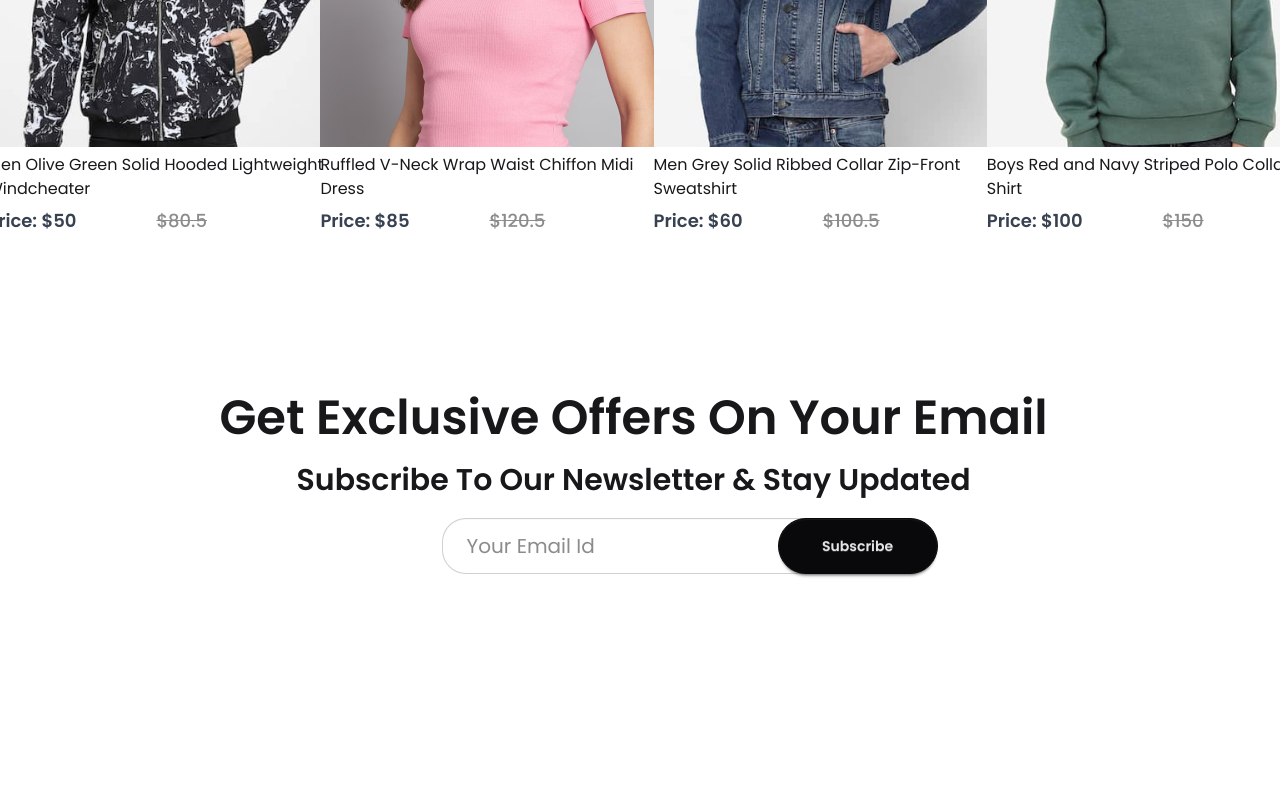
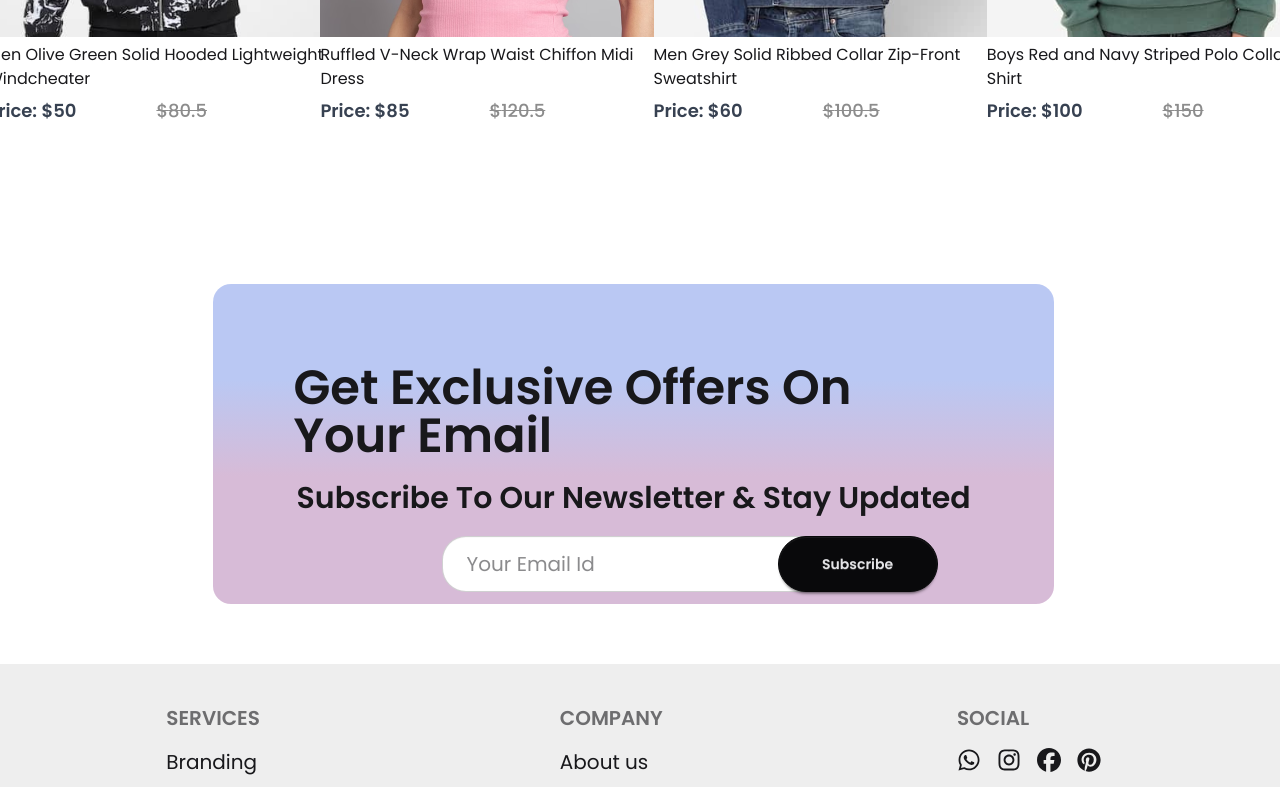
Before and after one commit to salman60mahmud/shop_touch, a React (Vite) app: page / in a window 1280 px wide. Shown: the part 3587-4374 px from the top of the page. Before the commit the page ends 4321 px from the top, so only its background shows below. Built offline with nearby package versions, Linux system fonts and the light colour scheme.

Commit message:
footer added

```diff
--- /dev/null
+++ b/src/Components/Footer.jsx
@@ -0,0 +1,52 @@
+import React from 'react';
+// icons
+import { FaWhatsapp } from "react-icons/fa6";
+import { FaInstagram } from "react-icons/fa6";
+import { FaFacebook } from "react-icons/fa6";
+import { FaPinterest } from "react-icons/fa6";
+
+
+const Footer = () => {
+    return (
+        <div>
+<footer className="footer flex justify-around sm:footer-horizontal bg-base-300 text-xl p-10">
+  <nav>
+    <h6 className="footer-title">Services</h6>
+    <a className="transition delay-150 duration-300 ease-in-out hover:-translate-y-1 hover:scale-120 cursor-pointer">Branding</a>
+    <a className="transition delay-150 duration-300 ease-in-out hover:-translate-y-1 hover:scale-120 cursor-pointer">Design</a>
+    <a className="transition delay-150 duration-300 ease-in-out hover:-translate-y-1 hover:scale-120 cursor-pointer">Products</a>
+    <a className="transition delay-150 duration-300 ease-in-out hover:-translate-y-1 hover:scale-120 cursor-pointer">Marketing</a>
+  </nav>
+  <nav>
+    <h6 className="footer-title">Company</h6>
+    <a className="transition delay-150 duration-300 ease-in-out hover:-translate-y-1 hover:scale-120 cursor-pointer">About us</a>
+    <a className="transition delay-150 duration-300 ease-in-out hover:-translate-y-1 hover:scale-120 cursor-pointer">Contact</a>
+  </nav>
+  <nav>
+    <h6 className="footer-title">Social</h6>
+    <div className="grid grid-flow-col gap-4">
+      <a className='text-2xl transition delay-150 duration-300 ease-in-out hover:-translate-y-1 hover:scale-120 cursor-pointer'>
+      <FaWhatsapp />
+      </a>
+      <a className='text-2xl transition delay-150 duration-300 ease-in-out hover:-translate-y-1 hover:scale-120 cursor-pointer'>
+      <FaInstagram />
+      </a>
+      <a className='text-2xl transition delay-150 duration-300 ease-in-out hover:-translate-y-1 hover:scale-120 cursor-pointer'>
+      <FaFacebook />
+      </a>
+      <a className='text-2xl transition delay-150 duration-300 ease-in-out hover:-translate-y-1 hover:scale-120 cursor-pointer'>
+        <FaPinterest />
+      </a>
+    </div>
+  </nav>
+  </footer>
+  <footer>
+  <aside>
+    <p className='flex flex-col items-center gap-50 w-full bg-base-300 text-2xl pb-10'>Copyright © {new Date().getFullYear()} - All right reserved by Shop Touch</p>
+  </aside>
+</footer>
+        </div>
+    );
+};
+
+export default Footer;
--- /dev/null
+++ b/src/Components/NewsLetter.css
@@ -0,0 +1,8 @@
+.background {
+    background: linear-gradient(180deg, #bac8f3 30%, #d7bbd7 60%);
+    width: 65%;
+    height: 40vh;
+    display: flex;
+    margin: 0px auto 60px auto;
+    border-radius: 18px;
+}
--- a/src/Components/NewsLetter.jsx
+++ b/src/Components/NewsLetter.jsx
@@ -1,7 +1,8 @@
+import './NewsLetter.css'
 
 const NewsLetter = () => {
     return (
-        <div className="flex justify-between items-center flex-col mb-40">
+        <div className="flex justify-between items-center flex-col mb-40 p-20 background">
             <h1 className="text-5xl font-semibold">Get Exclusive Offers On Your Email</h1>
             <p className="text-3xl font-semibold mt-5">Subscribe To Our Newsletter & Stay Updated</p>
             <div className="join mt-5 relative">
--- a/src/Components/Offers.css
+++ b/src/Components/Offers.css
@@ -2,7 +2,7 @@
     width: 65%;
     height: 60vh;
     display: flex;
-    margin: 120px auto 150px auto;
+    margin: 120px auto 40px auto;
     border-radius: 18px;
     background: linear-gradient(360deg, #e9b6ed 10%, #e3dcc2ce 50%);
 }
--- a/src/Pages/Shop.jsx
+++ b/src/Pages/Shop.jsx
@@ -3,6 +3,7 @@ import Items from "../Components/Items";
 import NewCollections from "../Components/NewCollections";
 import NewsLetter from "../Components/NewsLetter";
 import Offers from "../Components/Offers";
+import Footer from "../Components/Footer"
 
 const Shop = () => {
     return (
@@ -12,6 +13,7 @@ const Shop = () => {
             <Offers/>
             <NewCollections/>
             <NewsLetter/>
+            <Footer/>
         </div>
     );
 };
```
